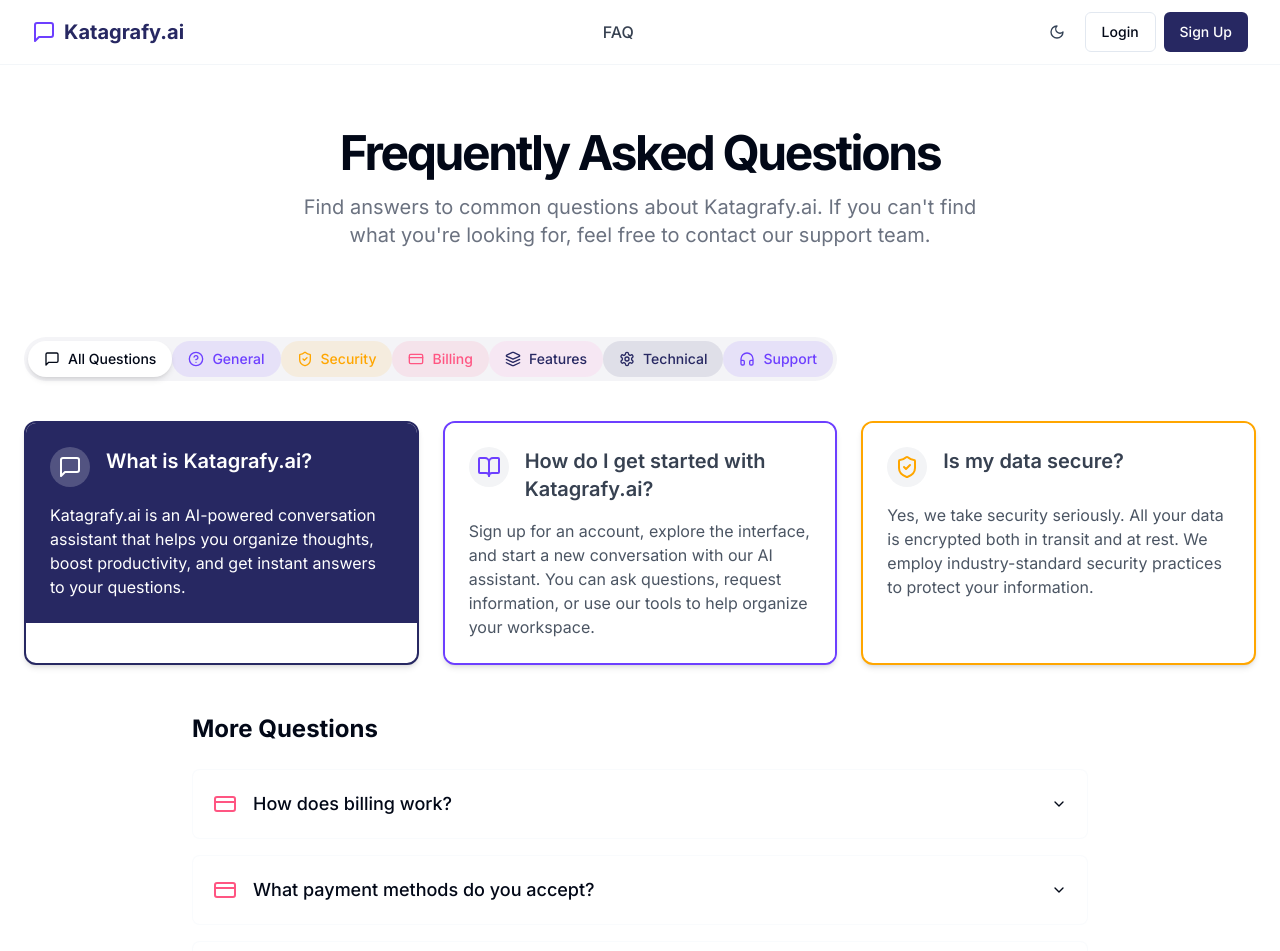
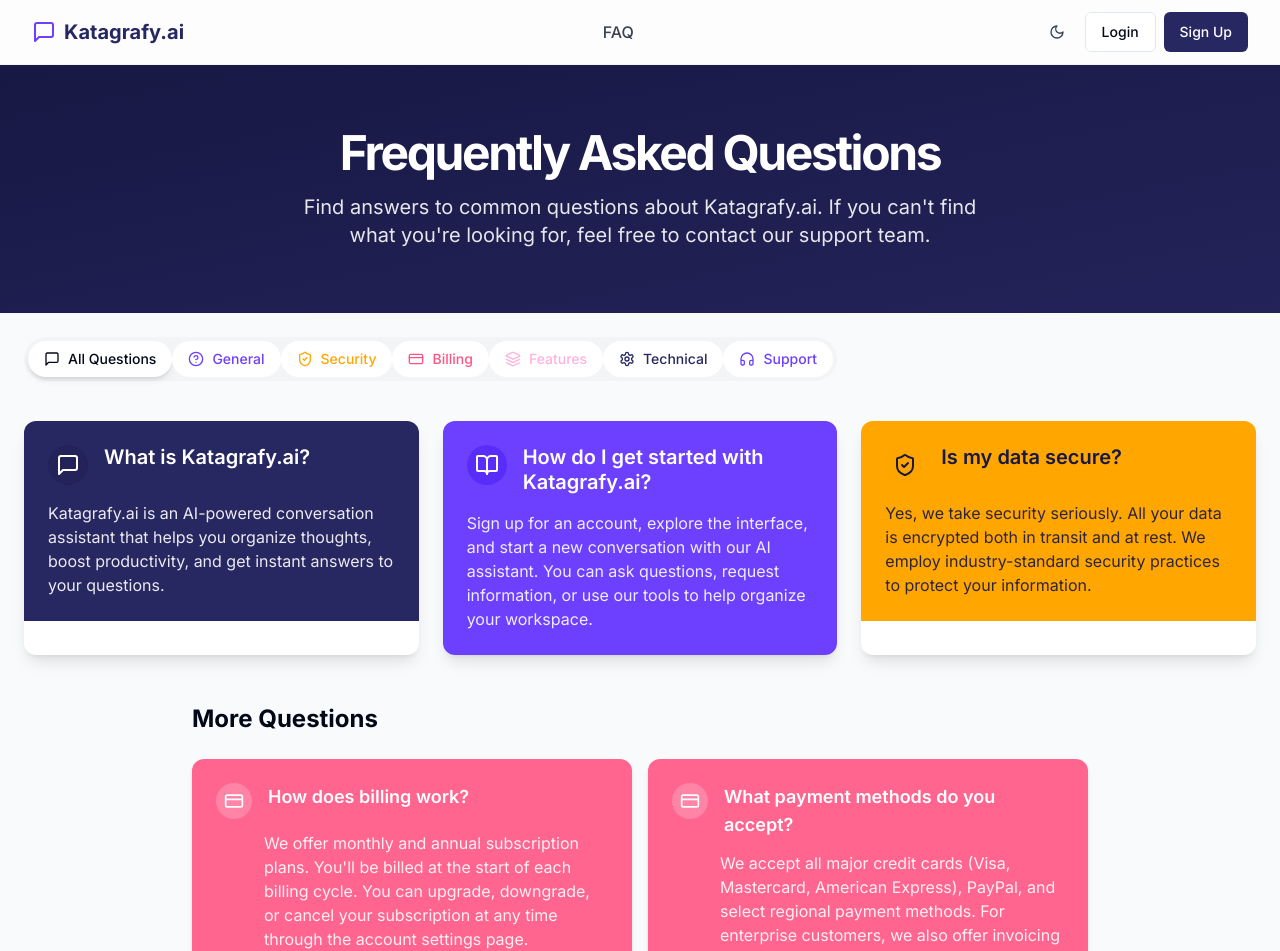
Before and after one commit to khairunnisa1231/whisper-workspace-wonder, a React (Vite) app: page /faq in a window 1280 px wide. Shown: the top 951 px of the page. Built offline with nearby package versions, Linux system fonts and the light colour scheme.

Commit message:
Refactor: Improve FAQ page styling
Update the FAQ page to match the provided design, including color and layout adjustments.

```diff
--- a/src/pages/FAQPage.tsx
+++ b/src/pages/FAQPage.tsx
@@ -36,49 +36,49 @@ const faqCategories = [
     id: "all",
     label: "All Questions",
     icon: MessageSquare,
-    color: "bg-primary/20 text-primary",
+    color: "bg-background text-primary hover:bg-primary/5",
     activeColor: "bg-primary text-white"
   },
   {
     id: "general",
     label: "General",
     icon: HelpCircle,
-    color: "bg-secondary/10 text-secondary",
+    color: "bg-background text-secondary hover:bg-secondary/5",
     activeColor: "bg-secondary text-white"
   },
   {
     id: "security",
     label: "Security",
     icon: ShieldCheck,
-    color: "bg-accent3/10 text-accent3",
+    color: "bg-background text-accent3 hover:bg-accent3/5",
     activeColor: "bg-accent3 text-primary"
   },
   {
     id: "billing",
     label: "Billing",
     icon: CreditCard,
-    color: "bg-accent2/10 text-accent2",
+    color: "bg-background text-accent2 hover:bg-accent2/5",
     activeColor: "bg-accent2 text-white"
   },
   {
     id: "features",
     label: "Features",
     icon: Layers,
-    color: "bg-accent1/20 text-primary",
+    color: "bg-background text-accent1 hover:bg-accent1/5",
     activeColor: "bg-accent1 text-primary"
   },
   {
     id: "technical",
     label: "Technical",
     icon: Settings,
-    color: "bg-primary/10 text-primary",
+    color: "bg-background text-primary hover:bg-primary/5",
     activeColor: "bg-primary text-white"
   },
   {
     id: "support",
     label: "Support",
     icon: HeadphonesIcon,
-    color: "bg-secondary/10 text-secondary",
+    color: "bg-background text-secondary hover:bg-secondary/5",
     activeColor: "bg-secondary text-white"
   }
 ];
@@ -91,10 +91,11 @@ const featuredFaqs = [
     answer: "Katagrafy.ai is an AI-powered conversation assistant that helps you organize thoughts, boost productivity, and get instant answers to your questions.",
     category: "general",
     icon: MessageSquare,
-    bgColor: "bg-primary",
+    bgColor: "bg-primary-500",
     textColor: "text-white",
+    iconBgColor: "bg-primary-600",
     iconColor: "text-white",
-    borderColor: "border-primary"
+    borderColor: "border-primary-700"
   },
   {
     id: "get-started",
@@ -102,10 +103,11 @@ const featuredFaqs = [
     answer: "Sign up for an account, explore the interface, and start a new conversation with our AI assistant. You can ask questions, request information, or use our tools to help organize your workspace.",
     category: "general",
     icon: BookOpen,
-    bgColor: "bg-white",
-    textColor: "text-gray-700",
-    iconColor: "text-secondary",
-    borderColor: "border-secondary"
+    bgColor: "bg-secondary-700",
+    textColor: "text-white",
+    iconBgColor: "bg-secondary-800",
+    iconColor: "text-white",
+    borderColor: "border-secondary-900"
   },
   {
     id: "data-secure",
@@ -113,10 +115,11 @@ const featuredFaqs = [
     answer: "Yes, we take security seriously. All your data is encrypted both in transit and at rest. We employ industry-standard security practices to protect your information.",
     category: "security",
     icon: ShieldCheck,
-    bgColor: "bg-white",
-    textColor: "text-gray-700",
-    iconColor: "text-accent3",
-    borderColor: "border-accent3"
+    bgColor: "bg-accent3",
+    textColor: "text-primary-800",
+    iconBgColor: "bg-accent3/80",
+    iconColor: "text-primary-800",
+    borderColor: "border-accent3/80"
   }
 ];
 
@@ -128,7 +131,9 @@ const faqItems = [
     answer: "We offer monthly and annual subscription plans. You'll be billed at the start of each billing cycle. You can upgrade, downgrade, or cancel your subscription at any time through the account settings page.",
     category: "billing",
     icon: CreditCard,
-    iconColor: "text-accent2"
+    bgColor: "bg-accent2/90",
+    textColor: "text-white",
+    iconColor: "text-white"
   },
   {
     id: "payment-methods",
@@ -136,7 +141,9 @@ const faqItems = [
     answer: "We accept all major credit cards (Visa, Mastercard, American Express), PayPal, and select regional payment methods. For enterprise customers, we also offer invoicing options.",
     category: "billing",
     icon: CreditCard,
-    iconColor: "text-accent2"
+    bgColor: "bg-accent2/90",
+    textColor: "text-white",
+    iconColor: "text-white"
   },
   {
     id: "free-trial",
@@ -144,7 +151,9 @@ const faqItems = [
     answer: "Yes, we offer a 14-day free trial on all plans. No credit card is required to start your trial. You'll be notified before your trial ends so you can decide if you want to continue with a paid subscription.",
     category: "billing",
     icon: CreditCard,
-    iconColor: "text-accent2"
+    bgColor: "bg-accent2/90",
+    textColor: "text-white",
+    iconColor: "text-white"
   },
   {
     id: "data-privacy",
@@ -152,7 +161,9 @@ const faqItems = [
     answer: "Your data is stored securely in encrypted form. We do not sell or share your data with third parties. You maintain ownership of all your content, and you can export or delete your data at any time.",
     category: "security",
     icon: ShieldCheck,
-    iconColor: "text-accent3"
+    bgColor: "bg-accent3",
+    textColor: "text-primary-800",
+    iconColor: "text-primary-800"
   },
   {
     id: "access-controls",
@@ -160,7 +171,9 @@ const faqItems = [
     answer: "Yes, you have full control over who can access your workspaces. You can invite team members with different permission levels and revoke access at any time.",
     category: "security",
     icon: ShieldCheck,
-    iconColor: "text-accent3"
+    bgColor: "bg-accent3",
+    textColor: "text-primary-800",
+    iconColor: "text-primary-800"
   },
   {
     id: "file-upload",
@@ -168,7 +181,9 @@ const faqItems = [
     answer: "Katagrafy.ai supports a wide range of file types including PDFs, Word documents, Excel spreadsheets, text files, images, and more. The maximum file size depends on your subscription plan.",
     category: "features",
     icon: Layers,
-    iconColor: "text-accent1"
+    bgColor: "bg-accent1",
+    textColor: "text-primary-800",
+    iconColor: "text-primary-800"
   },
   {
     id: "ai-models",
@@ -176,7 +191,9 @@ const faqItems = [
     answer: "Katagrafy.ai is powered by state-of-the-art language models, including Google Gemini and other specialized models tailored to specific tasks. We continuously update our AI technology to provide the best experience.",
     category: "technical",
     icon: Settings,
-    iconColor: "text-primary"
+    bgColor: "bg-primary-500",
+    textColor: "text-white",
+    iconColor: "text-white"
   },
   {
     id: "api-access",
@@ -184,7 +201,9 @@ const faqItems = [
     answer: "Yes, enterprise and pro plans include API access that allows you to integrate Katagrafy.ai's capabilities into your own applications and workflows. Comprehensive documentation is available for developers.",
     category: "technical",
     icon: Settings,
-    iconColor: "text-primary"
+    bgColor: "bg-primary-500",
+    textColor: "text-white",
+    iconColor: "text-white"
   },
   {
     id: "contact-support",
@@ -192,7 +211,9 @@ const faqItems = [
     answer: "You can reach our support team through the in-app chat, by emailing support@katagrafy.ai, or by scheduling a call through the support page. Enterprise customers have access to dedicated support channels.",
     category: "support",
     icon: HeadphonesIcon,
-    iconColor: "text-secondary"
+    bgColor: "bg-secondary-700",
+    textColor: "text-white",
+    iconColor: "text-white"
   }
 ];
 
@@ -205,17 +226,17 @@ export default function FAQPage() {
     : faqItems.filter(item => item.category === activeTab);
 
   return (
-    <div className="flex min-h-screen flex-col">
+    <div className="flex min-h-screen flex-col bg-gray-50 dark:bg-gray-900">
       <Navbar />
       <main className="flex-1">
         {/* Hero Section */}
-        <section className="py-12 md:py-16">
+        <section className="py-12 md:py-16 bg-gradient-to-br from-primary-800 to-primary-600">
           <div className="container px-4 md:px-6">
             <div className="flex flex-col items-center justify-center text-center max-w-3xl mx-auto">
-              <h1 className="text-3xl font-bold tracking-tighter sm:text-4xl md:text-5xl text-foreground mb-4">
+              <h1 className="text-3xl font-bold tracking-tighter sm:text-4xl md:text-5xl text-white mb-4">
                 Frequently Asked Questions
               </h1>
-              <p className="max-w-[700px] text-gray-500 md:text-xl dark:text-gray-400">
+              <p className="max-w-[700px] text-gray-200 md:text-xl">
                 Find answers to common questions about Katagrafy.ai. If you can't find what you're looking for, feel free to contact our support team.
               </p>
             </div>
@@ -232,7 +253,7 @@ export default function FAQPage() {
               className="w-full"
             >
               <div className="overflow-x-auto pb-2">
-                <TabsList className="inline-flex w-auto p-1 h-auto bg-primary/5 rounded-full">
+                <TabsList className="inline-flex w-auto p-1 h-auto bg-gray-100 dark:bg-gray-800 rounded-full">
                   {faqCategories.map((category) => {
                     const isActive = activeTab === category.id;
                     return (
@@ -260,11 +281,11 @@ export default function FAQPage() {
                     <Card
                       key={faq.id}
                       className={cn(
-                        "overflow-hidden border-2 shadow-md rounded-xl",
+                        "overflow-hidden shadow-lg rounded-xl border-0",
                         faq.borderColor
                       )}
                     >
-                      <CardContent className={cn("p-0")}>
+                      <CardContent className="p-0">
                         <div className={cn(
                           "p-6",
                           faq.bgColor,
@@ -273,15 +294,13 @@ export default function FAQPage() {
                           <div className="flex items-start gap-4 mb-4">
                             <div className={cn(
                               "shrink-0 p-2 rounded-full",
-                              faq.bgColor === "bg-white" ? "bg-gray-100" : "bg-white/20"
+                              faq.iconBgColor
                             )}>
                               <faq.icon className={cn("h-6 w-6", faq.iconColor)} />
                             </div>
-                            <h3 className="text-xl font-semibold">{faq.question}</h3>
+                            <h3 className="text-xl font-semibold leading-tight">{faq.question}</h3>
                           </div>
-                          <p className={cn(
-                            faq.bgColor === "bg-white" ? "text-gray-600" : "text-current/90"
-                          )}>
+                          <p className="opacity-90">
                             {faq.answer}
                           </p>
                         </div>
@@ -294,34 +313,39 @@ export default function FAQPage() {
               {/* All FAQs by category */}
               <div className="mt-12 animate-fade-in max-w-4xl mx-auto">
                 <h2 className="text-2xl font-bold mb-6 text-foreground">More Questions</h2>
-                <Accordion type="single" collapsible className="w-full">
+                <div className="grid gap-4 md:grid-cols-2">
                   {filteredFaqs.map((item) => (
-                    <AccordionItem
+                    <Card
                       key={item.id}
-                      value={item.id}
-                      className="border border-muted/40 mb-4 rounded-lg overflow-hidden bg-white dark:bg-card"
+                      className={cn(
+                        "overflow-hidden shadow-md rounded-xl border-0",
+                      )}
                     >
-                      <AccordionTrigger
-                        className="flex items-center gap-4 text-lg font-medium py-5 px-5 [&[data-state=open]]:bg-muted/20 hover:bg-muted/10"
-                      >
-                        <div className="flex items-center gap-4">
-                          <item.icon className={cn("h-6 w-6", item.iconColor)} />
-                          <span className="flex-1 text-left">{item.question}</span>
+                      <CardContent className={cn(
+                        "p-6",
+                        item.bgColor,
+                        item.textColor
+                      )}>
+                        <div className="flex items-start gap-4 mb-3">
+                          <div className="shrink-0 p-2 rounded-full bg-white/20">
+                            <item.icon className={cn("h-5 w-5", item.iconColor)} />
+                          </div>
+                          <h3 className="text-lg font-semibold">{item.question}</h3>
                         </div>
-                      </AccordionTrigger>
-                      <AccordionContent className="py-4 px-5 pl-16 text-gray-700 dark:text-gray-300 bg-muted/10">
-                        {item.answer}
-                      </AccordionContent>
-                    </AccordionItem>
+                        <p className="pl-12 opacity-90">
+                          {item.answer}
+                        </p>
+                      </CardContent>
+                    </Card>
                   ))}
-                </Accordion>
+                </div>
               </div>
             </Tabs>
           </div>
         </section>
 
         {/* Contact Support Section */}
-        <section className="py-12 bg-muted/20 mt-12">
+        <section className="py-12 bg-gray-100 dark:bg-gray-800 mt-12">
           <div className="container px-4 md:px-6">
             <div className="mx-auto max-w-3xl text-center">
               <div className="inline-flex items-center justify-center p-2 bg-secondary/20 rounded-full mb-4">
@@ -330,16 +354,16 @@ export default function FAQPage() {
               <h2 className="text-2xl font-bold mb-4 text-foreground">Still have questions?</h2>
               <p className="mb-6 text-gray-700 dark:text-gray-300">Our support team is here to help with any questions you might have.</p>
               <div className="flex flex-col sm:flex-row gap-4 justify-center">
-                <a href="mailto:support@katagrafy.ai" className="inline-flex items-center justify-center px-6 py-3 rounded-md bg-primary text-white hover:bg-primary/90 shadow-md transition-all">
+                <a href="mailto:support@katagrafy.ai" className="inline-flex items-center justify-center px-6 py-3 rounded-md bg-secondary text-white hover:bg-secondary/90 shadow-md transition-all">
                   <Mail className="mr-2 h-5 w-5" />
                   Contact Support
                 </a>
-                <a href="#" className="inline-flex items-center justify-center px-6 py-3 rounded-md border border-input bg-background hover:bg-accent hover:text-accent-foreground transition-all shadow-sm">
+                <a href="#" className="inline-flex items-center justify-center px-6 py-3 rounded-md bg-white dark:bg-gray-700 text-gray-800 dark:text-gray-200 hover:bg-gray-100 dark:hover:bg-gray-600 shadow-md transition-all">
                   <BookOpen className="mr-2 h-5 w-5" />
                   View Documentation
                 </a>
               </div>
-              <div className="mt-8 pt-6 border-t border-border/40 flex justify-center">
+              <div className="mt-8 pt-6 border-t border-gray-200 dark:border-gray-700 flex justify-center">
                 <a href="tel:+18001234567" className="inline-flex items-center text-gray-600 hover:text-foreground dark:text-gray-400 dark:hover:text-gray-200">
                   <Phone className="h-5 w-5 mr-2" />
                   <span>Call us: +1 (800) 123-4567</span>
```
